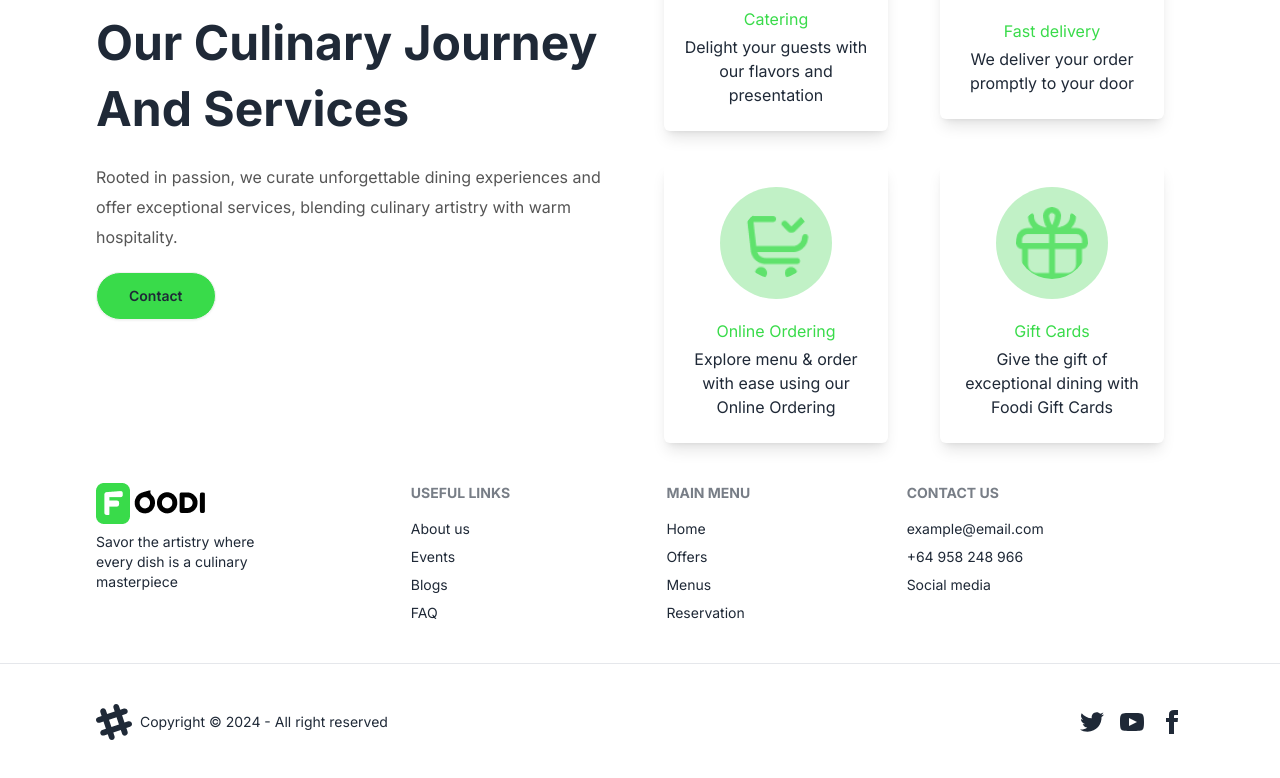
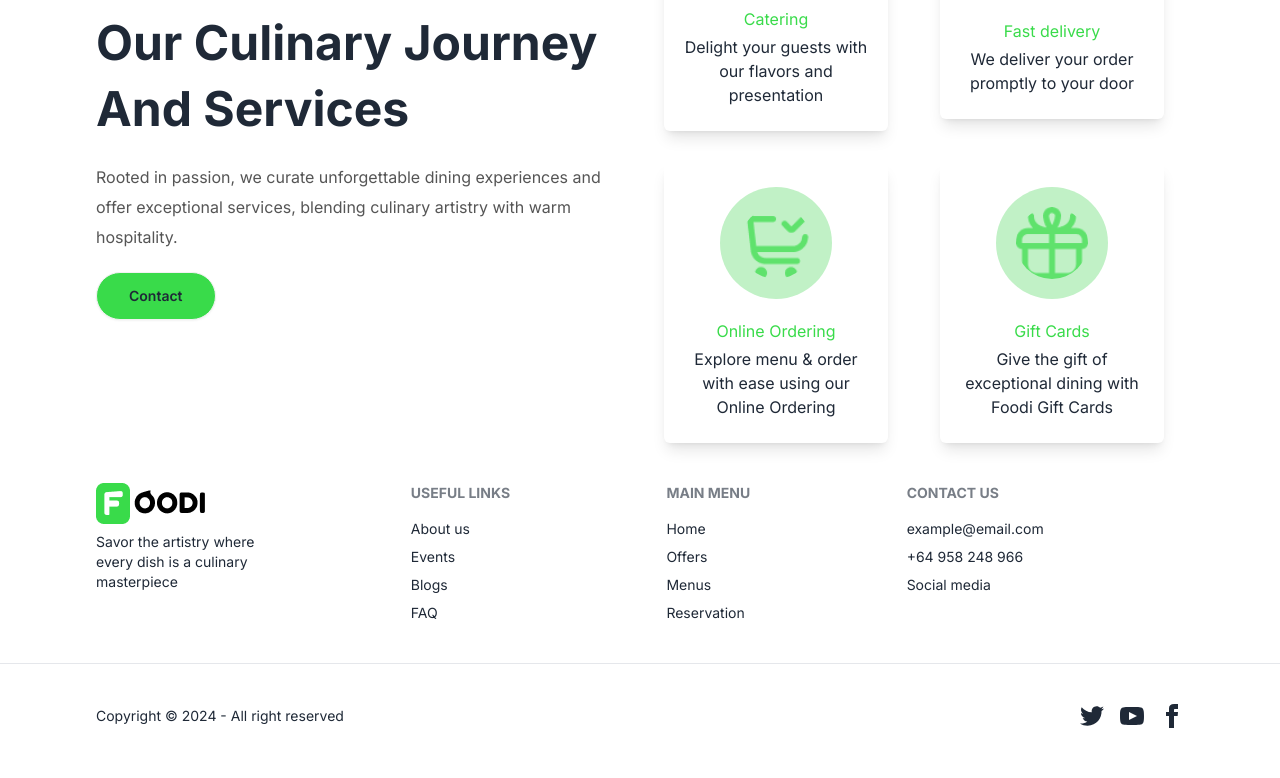
Before and after one commit to Rukunuljoy/Food-ordering-client, a React (Vite) app: page / in a window 1280 px wide. Shown: the part 2905-3683 px from the top of the page. Built offline with nearby package versions, Linux system fonts and the light colour scheme.

Commit message:
remove svg

```diff
--- a/src/components/Footers.jsx
+++ b/src/components/Footers.jsx
@@ -35,17 +35,6 @@
       <hr />
       <footer className="footer items-center xl:px-24 py-10 px-4 ">
         <aside className="items-center grid-flow-col">
-          <svg
-            width="36"
-            height="36"
-            viewBox="0 0 24 24"
-            xmlns="http://www.w3.org/2000/svg"
-            fillRule="evenodd"
-            clipRule="evenodd"
-            className="fill-current"
-          >
-            <path d="M22.672 15.226l-2.432.811.841 2.515c.33 1.019-.209 2.127-1.23 2.456-1.15.325-2.148-.321-2.463-1.226l-.84-2.518-5.013 1.677.84 2.517c.391 1.203-.434 2.542-1.831 2.542-.88 0-1.601-.564-1.86-1.314l-.842-2.516-2.431.809c-1.135.328-2.145-.317-2.463-1.229-.329-1.018.211-2.127 1.231-2.456l2.432-.809-1.621-4.823-2.432.808c-1.355.384-2.558-.59-2.558-1.839 0-.817.509-1.582 1.327-1.846l2.433-.809-.842-2.515c-.33-1.02.211-2.129 1.232-2.458 1.02-.329 2.13.209 2.461 1.229l.842 2.515 5.011-1.677-.839-2.517c-.403-1.238.484-2.553 1.843-2.553.819 0 1.585.509 1.85 1.326l.841 2.517 2.431-.81c1.02-.33 2.131.211 2.461 1.229.332 1.018-.21 2.126-1.23 2.456l-2.433.809 1.622 4.823 2.433-.809c1.242-.401 2.557.484 2.557 1.838 0 .819-.51 1.583-1.328 1.847m-8.992-6.428l-5.01 1.675 1.619 4.828 5.011-1.674-1.62-4.829z"></path>
-          </svg>
           <p>Copyright © 2024 - All right reserved</p>
         </aside>
         <nav className="grid-flow-col gap-4 md:place-self-center md:justify-self-end">
```
